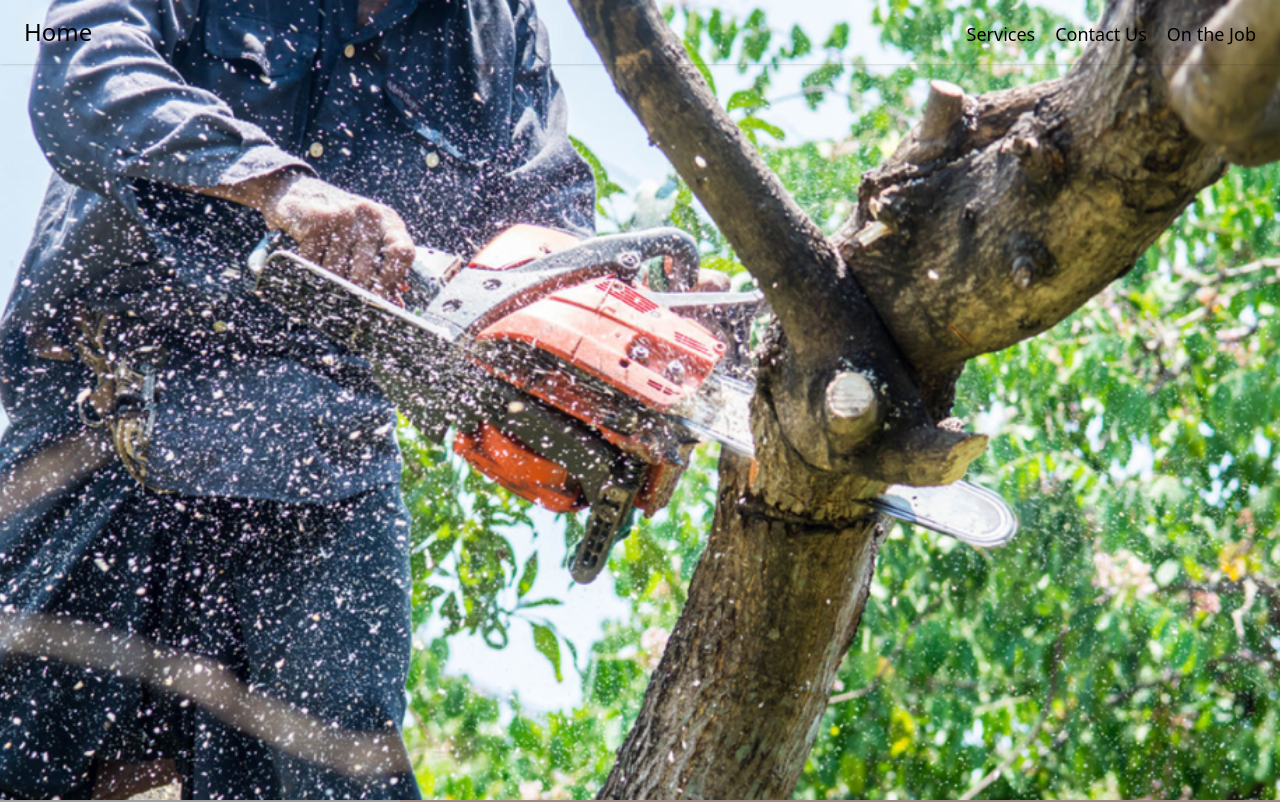
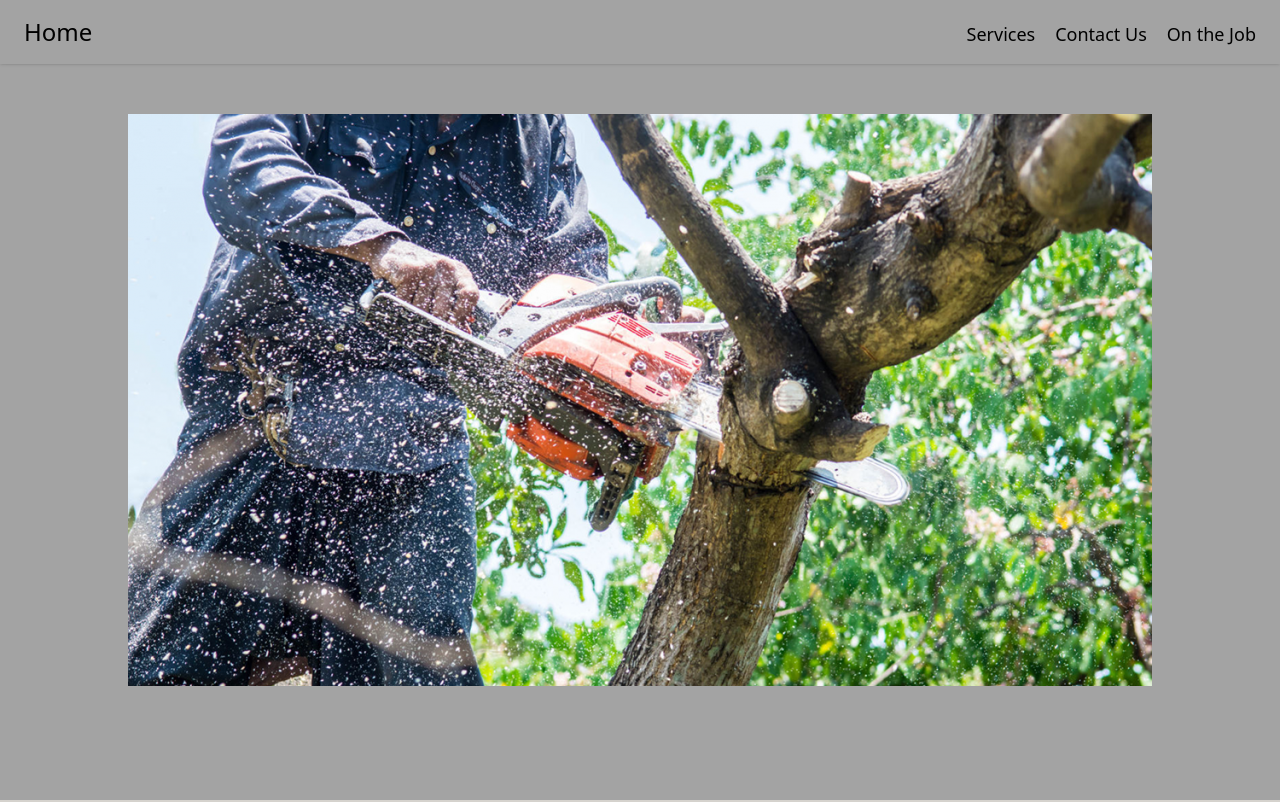
Before and after one commit to gmcclarin/tyler, a React (Create React App) app: page / in a window 1280 px wide. Shown: the top 802 px of the page. Built offline with nearby package versions, Linux system fonts and the light colour scheme; grey boxes are pictures that could not be loaded.

Commit message:
remove the weird container snap

```diff
--- a/src/index.css
+++ b/src/index.css
@@ -14,6 +14,6 @@ body {
 #homebanner {
   background-image: url('./photos/homeplaceholder.jpg');
   background-repeat: no-repeat;
-  background-size: cover;
+  background-size:auto;
   background-position: center;
 }
--- a/src/pages/Home.js
+++ b/src/pages/Home.js
@@ -9,16 +9,12 @@ const Home = ( ) => {
     return(
         <div className="bg-base relative">
             <Nav/>
-            <div className="snap-y snap-mandatory h-screen w-screen overflow-x-hidden ">
+            <div className=" ">
 
-                <div id="homebanner" className=" bg-neutral-400 w-screen h-screen flex justify-center mx-auto pl-5 items-center">
-
-                </div>
+                <div id="homebanner" className=" bg-neutral-400 w-screen h-screen flex justify-center mx-auto pl-5 items-center"></div>
 
                 <div className="w-screen h-screen flex justify-center items-center">
-
-                            <Services />
-
+                    <Services />
                 </div>
             </div>
 
```
